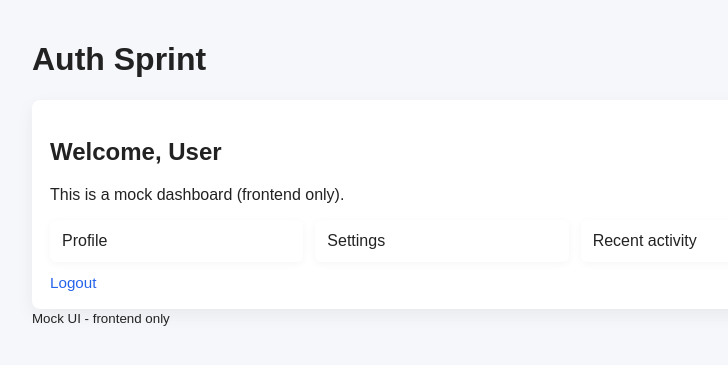
After one commit to Acylleius/Project_TrackWise, a Django app: template templates/accounts/dashboard.html in a window 1280 px wide. The commit adds this page. Shown: the top 365 px of the page, without its empty margins (198-926 px from the left). Run offline with Django 5.2, Linux system fonts and the light colour scheme; the template is opened without the code that fills it, so the values that code supplies are empty.

Commit message:
feat(ui): add dashboard template and styles

```diff
--- a/static/css/auth.css
+++ b/static/css/auth.css
@@ -11,3 +11,6 @@ input[type="text"], input[type="password"], input[type="email"] {
 .actions { margin-top:12px; display:flex; gap:12px; align-items:center; }
 .link { color:#2563eb; text-decoration:none; font-size:.95rem; }
 @media (max-width:480px){ .wrap{padding:12px} }
+
+.dashboard-grid { display:grid; grid-template-columns:repeat(auto-fit,minmax(180px,1fr)); gap:12px; margin-top:12px; }
+.dashboard-grid .card { background:#fff; padding:12px; border-radius:6px; box-shadow:0 2px 8px rgba(0,0,0,0.04); }
--- /dev/null
+++ b/templates/accounts/dashboard.html
@@ -0,0 +1,19 @@
+<!-- templates/accounts/dashboard.html -->
+{% extends "base.html" %}
+{% block title %}Dashboard — Auth App{% endblock %}
+{% block content %}
+  <section class="card auth-card">
+    <h2>Welcome, <span id="username-display">User</span></h2>
+    <p>This is a mock dashboard (frontend only).</p>
+
+    <div class="dashboard-grid">
+      <div class="card">Profile</div>
+      <div class="card">Settings</div>
+      <div class="card">Recent activity</div>
+    </div>
+
+    <div class="actions">
+      <a href="/accounts/logout/" class="link">Logout</a>
+    </div>
+  </section>
+{% endblock %}
```
